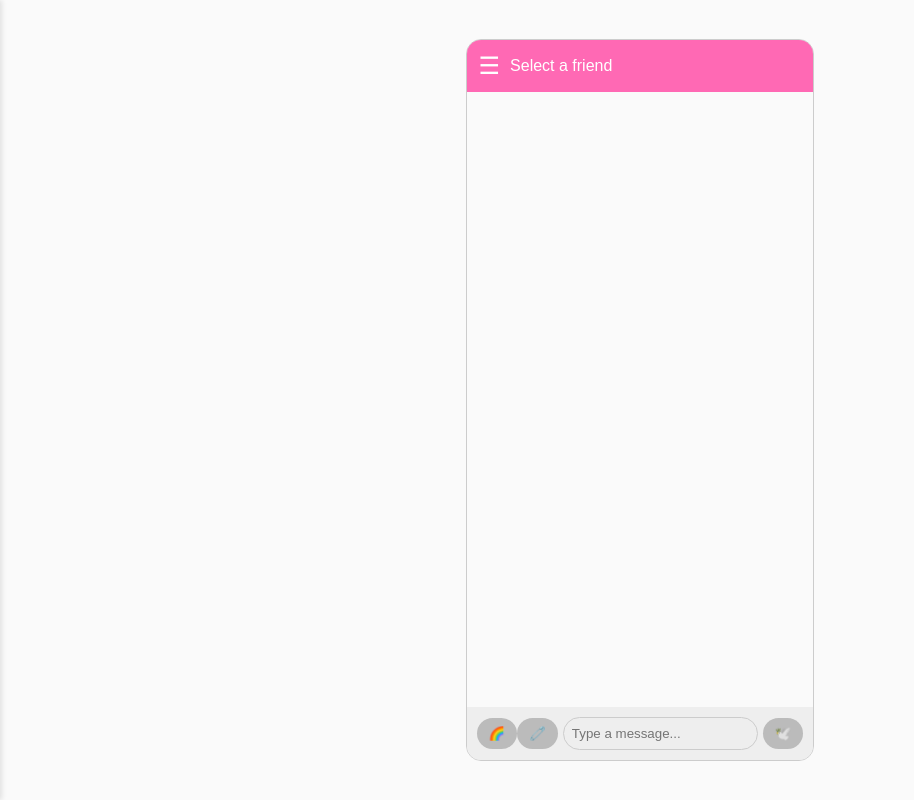
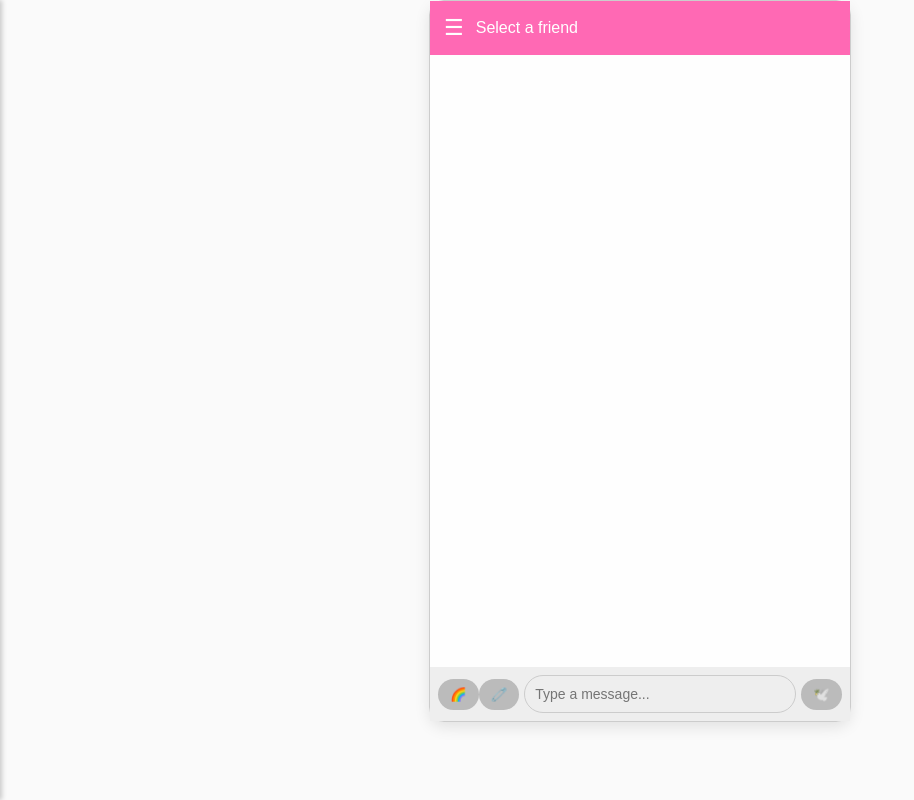
Before and after one commit to jagan157/PetalPing1, a plain HTML site: page index.html in a window 1280 px wide. Shown: the whole page, without its empty margins (0-914 px from the left). Drawn offline with Linux system fonts and the light colour scheme.

Commit message:
Update style.css

```diff
--- a/style.css
+++ b/style.css
@@ -3,25 +3,24 @@ body, html {
   margin: 0;
   padding: 0;
   font-family: Arial, sans-serif;
-  height: 100vh;
+  height: 100%;
+  width: 100%;
   background: #fafafa;
-  display: flex;
-  justify-content: center;
-  align-items: center;
+  overflow: hidden;
 }
 
 /* Sidebar */
 .sidebar {
-  background: #f3f3f3;
+  background: #fff;
   height: 100%;
-  width: 250px;
+  width: 280px;
   position: fixed;
   top: 0;
   left: 0;
   z-index: 20;
   transform: translateX(-100%);
   transition: transform 0.3s ease;
-  box-shadow: 2px 0 5px rgba(0,0,0,0.1);
+  box-shadow: 2px 0 5px rgba(0,0,0,0.2);
 }
 .sidebar.show { transform: translateX(0); }
 .sidebar h2 {
@@ -58,33 +57,41 @@ body, html {
 }
 .overlay.active { display: block; }
 
-/* Chat box (mobile-like frame) */
+/* Chat container */
 .chat {
   width: 100%;
-  max-width: 420px;
   height: 100%;
-  max-height: 720px;
   display: flex;
   flex-direction: column;
-  border: 1px solid #ccc;
-  border-radius: 15px;
-  overflow: hidden;
   position: relative;
   background: #fafafa;
+}
+
+/* Desktop App-like Frame */
+@media (min-width: 768px) {
+  .chat {
+    max-width: 420px;
+    max-height: 720px;
+    margin: auto;
+    border: 1px solid #ccc;
+    border-radius: 15px;
+    box-shadow: 0 5px 15px rgba(0,0,0,0.1);
+  }
 }
 
 /* Chat header */
 .chat-header {
   background: #ff69b4;
   color: #fff;
-  padding: 12px;
+  padding: 14px;
   display: flex;
   align-items: center;
+  font-size: 16px;
 }
 .menu-btn {
-  margin-right: 10px;
+  margin-right: 12px;
   cursor: pointer;
-  font-size: 24px;
+  font-size: 22px;
 }
 
 /* Chat area */
@@ -94,6 +101,7 @@ body, html {
   overflow-y: auto;
   display: flex;
   flex-direction: column;
+  background: #fefefe;
 }
 
 /* Messages */
@@ -154,16 +162,17 @@ body, html {
 /* Chat input */
 .chat-input {
   display: flex;
-  padding: 10px;
+  padding: 8px;
   background: #eee;
   align-items: center;
 }
 .chat-input input[type=text] {
   flex: 1;
-  padding: 8px;
+  padding: 10px;
   border-radius: 20px;
   border: 1px solid #ccc;
   margin: 0 5px;
+  font-size: 14px;
 }
 .chat-input button {
   border: none;
@@ -182,7 +191,7 @@ body, html {
 .emoji-panel {
   display: none;
   position: absolute;
-  bottom: 50px;
+  bottom: 60px;
   left: 10px;
   width: 220px;
   background: #fff;
```
